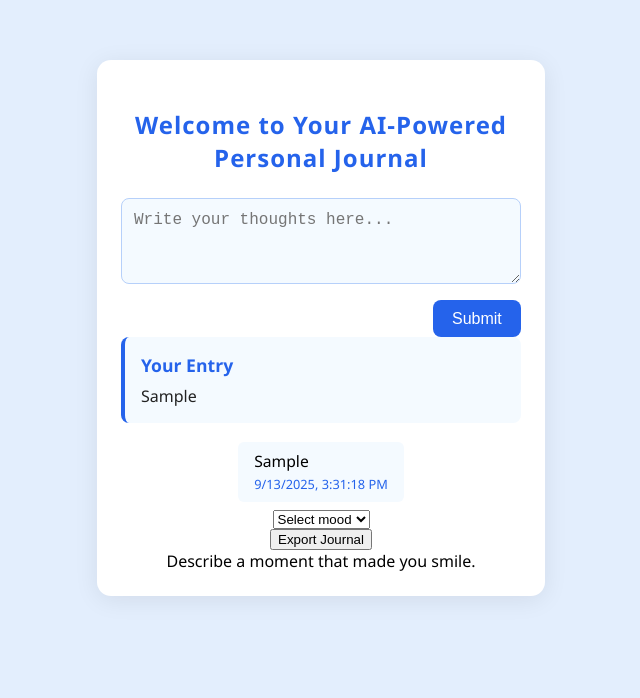
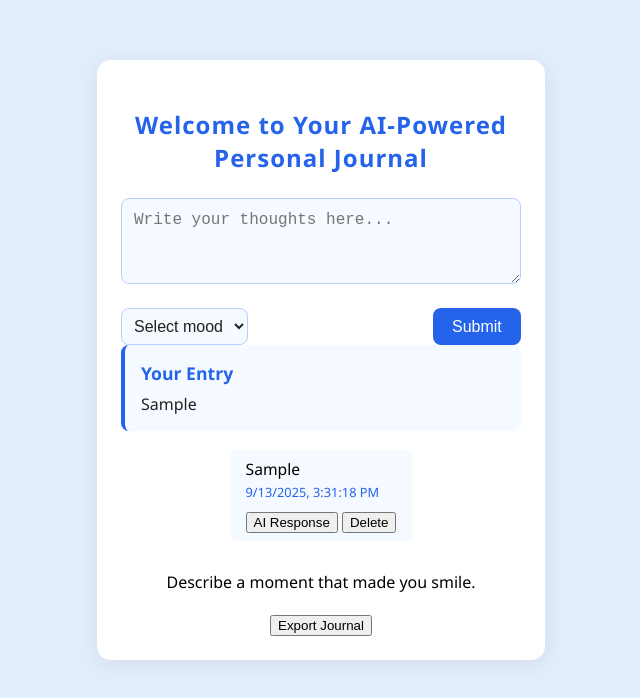
Before and after one commit to UzairHarunani/journal, a website: page public/index.html in a window 1280 px wide. Both pictures are taken after typing "Sample" into the empty fields and a click on the button "Submit". Shown: the whole page, without its empty margins (319-959 px from the left). Drawn offline with Linux system fonts and the light colour scheme; no server answers.

Commit message:
put delete buttons and ai responses on journal entries

```diff
--- a/public/index.html
+++ b/public/index.html
@@ -11,7 +11,16 @@
         <h1>Welcome to Your AI-Powered Personal Journal</h1>
         <form id="journal-form">
             <textarea id="journal-input" placeholder="Write your thoughts here..."></textarea>
-            <button id="submit-entry" type="submit">Submit</button>
+            <div class="form-row">
+                <select id="mood-select">
+                    <option value="">Select mood</option>
+                    <option value="happy">😊 Happy</option>
+                    <option value="tired">😴 Tired</option>
+                    <option value="stressed">😰 Stressed</option>
+                    <option value="excited">🤩 Excited</option>
+                </select>
+                <button id="submit-entry" type="submit">Submit</button>
+            </div>
         </form>
         <div id="latest-entry-container" class="latest-entry" style="display:none;">
             <h2>Your Entry</h2>
@@ -19,15 +28,10 @@
         </div>
         <div id="suggestions-container"></div>
         <div id="history-container"></div>
-        <select id="mood-select">
-            <option value="">Select mood</option>
-            <option value="happy">😊 Happy</option>
-            <option value="tired">😴 Tired</option>
-            <option value="stressed">😰 Stressed</option>
-            <option value="excited">🤩 Excited</option>
-        </select>
+        <br>
+        <div id="daily-prompt"></div>
+        <br>
         <button id="export-btn">Export Journal</button>
-        <div id="daily-prompt"></div>
     </div>
     <script src="scripts/app.js"></script>
 </body>
--- a/public/scripts/app.js
+++ b/public/scripts/app.js
@@ -38,6 +38,8 @@ document.addEventListener('DOMContentLoaded', () => {
             if (response.ok) {
                 const data = await response.json();
                 displaySuggestions(data.suggestions);
+                saveEntry(entry, data.suggestions[0]); // Save AI response with entry
+                loadEntries();    // Refresh history
             } else {
                 console.error('Error submitting journal entry:', response.statusText);
             }
@@ -58,9 +60,10 @@ document.addEventListener('DOMContentLoaded', () => {
         document.getElementById('suggestions-container').style.display = 'block';
     }
 
-    function saveEntry(entry) {
+    // Update saveEntry to accept AI response
+    function saveEntry(entry, aiResponse = "") {
         const entries = JSON.parse(localStorage.getItem('journalEntries') || '[]');
-        entries.unshift({ text: entry, date: new Date().toISOString() });
+        entries.unshift({ text: entry, ai: aiResponse, date: new Date().toISOString() });
         localStorage.setItem('journalEntries', JSON.stringify(entries));
     }
 
@@ -69,13 +72,46 @@ document.addEventListener('DOMContentLoaded', () => {
         const historyContainer = document.getElementById('history-container');
         if (historyContainer) {
             historyContainer.innerHTML = '';
-            entries.forEach(e => {
+            entries.forEach((e, idx) => {
                 const div = document.createElement('div');
                 div.className = 'history-entry';
-                div.innerHTML = `<div>${e.text}</div><small>${new Date(e.date).toLocaleString()}</small>`;
+                div.innerHTML = `
+                    <div>${e.text}</div>
+                    <small>${new Date(e.date).toLocaleString()}</small>
+                    <div style="margin-top: 0.5rem;">
+                        <button class="ai-response-btn" data-idx="${idx}">AI Response</button>
+                        <button class="delete-btn" data-idx="${idx}">Delete</button>
+                    </div>
+                    <div class="ai-response" style="display:none; margin-top:0.5rem; background:#eaf3ff; border-radius:6px; padding:0.5rem; color:#174bbd;"></div>
+                `;
                 historyContainer.appendChild(div);
             });
+
+            // Add event listeners for delete and AI response buttons
+            historyContainer.querySelectorAll('.delete-btn').forEach(btn => {
+                btn.addEventListener('click', function() {
+                    const idx = this.getAttribute('data-idx');
+                    deleteEntry(idx);
+                });
+            });
+
+            historyContainer.querySelectorAll('.ai-response-btn').forEach(btn => {
+                btn.addEventListener('click', function() {
+                    const idx = this.getAttribute('data-idx');
+                    const aiDiv = this.parentElement.nextElementSibling;
+                    const entries = JSON.parse(localStorage.getItem('journalEntries') || '[]');
+                    aiDiv.textContent = entries[idx].ai || "No AI response saved.";
+                    aiDiv.style.display = aiDiv.style.display === 'block' ? 'none' : 'block';
+                });
+            });
         }
+    }
+
+    function deleteEntry(idx) {
+        const entries = JSON.parse(localStorage.getItem('journalEntries') || '[]');
+        entries.splice(idx, 1);
+        localStorage.setItem('journalEntries', JSON.stringify(entries));
+        loadEntries();
     }
 
     // Call loadEntries on page load:
--- a/public/styles/main.css
+++ b/public/styles/main.css
@@ -129,3 +129,26 @@ button[type="submit"]:hover {
     color: #2563eb;
     font-size: 0.8rem;
 }
+
+.form-row {
+    display: flex;
+    gap: 0.5rem;
+    align-items: center;
+    margin-top: 0.5rem;
+    justify-content: space-between; /* This pushes the button to the right */
+}
+
+#mood-select {
+    padding: 0.5rem;
+    border-radius: 8px;
+    border: 1px solid #b6d0fa;
+    font-size: 1rem;
+    background: #f4faff;
+    color: #222;
+    transition: border 0.2s;
+}
+#mood-select:focus {
+    border: 1.5px solid #2563eb;
+    outline: none;
+    background: #eaf3ff;
+}
```
